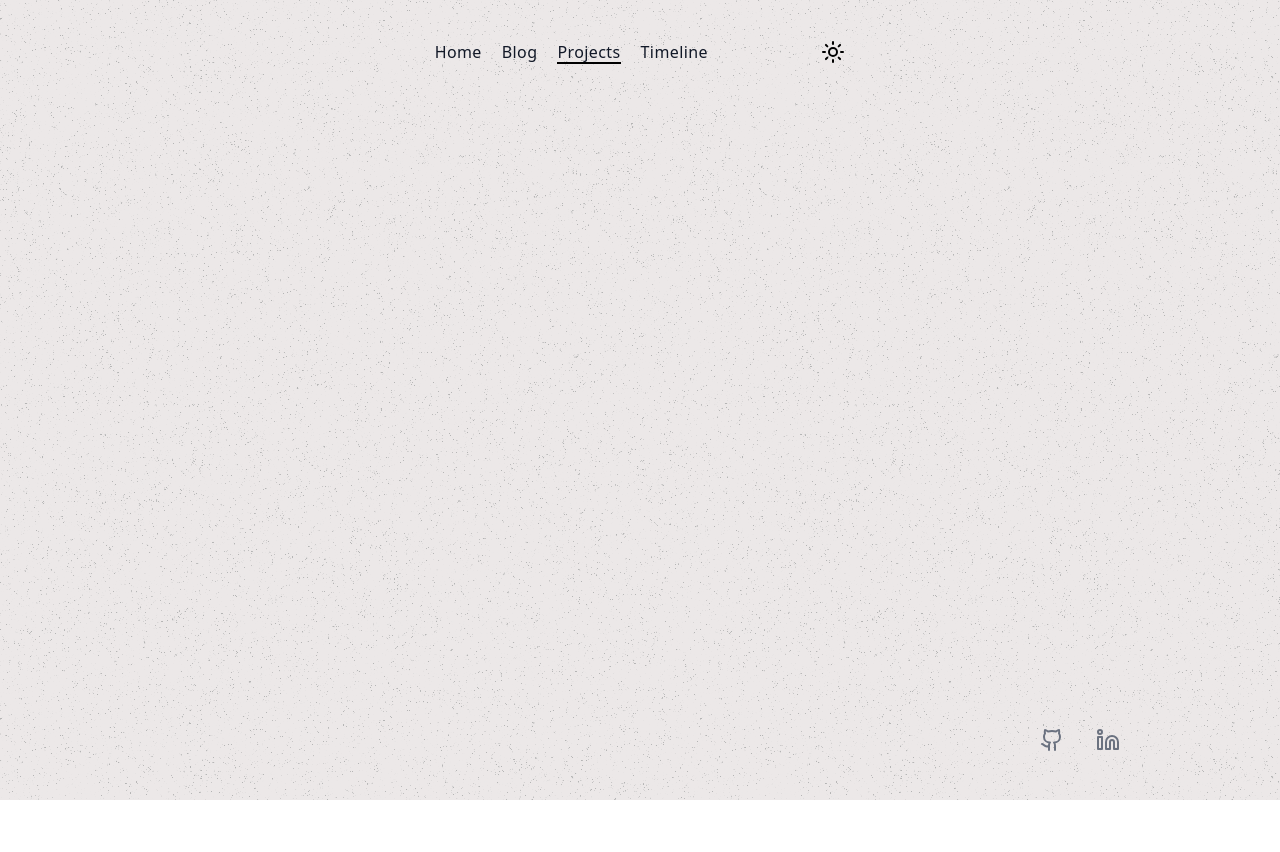
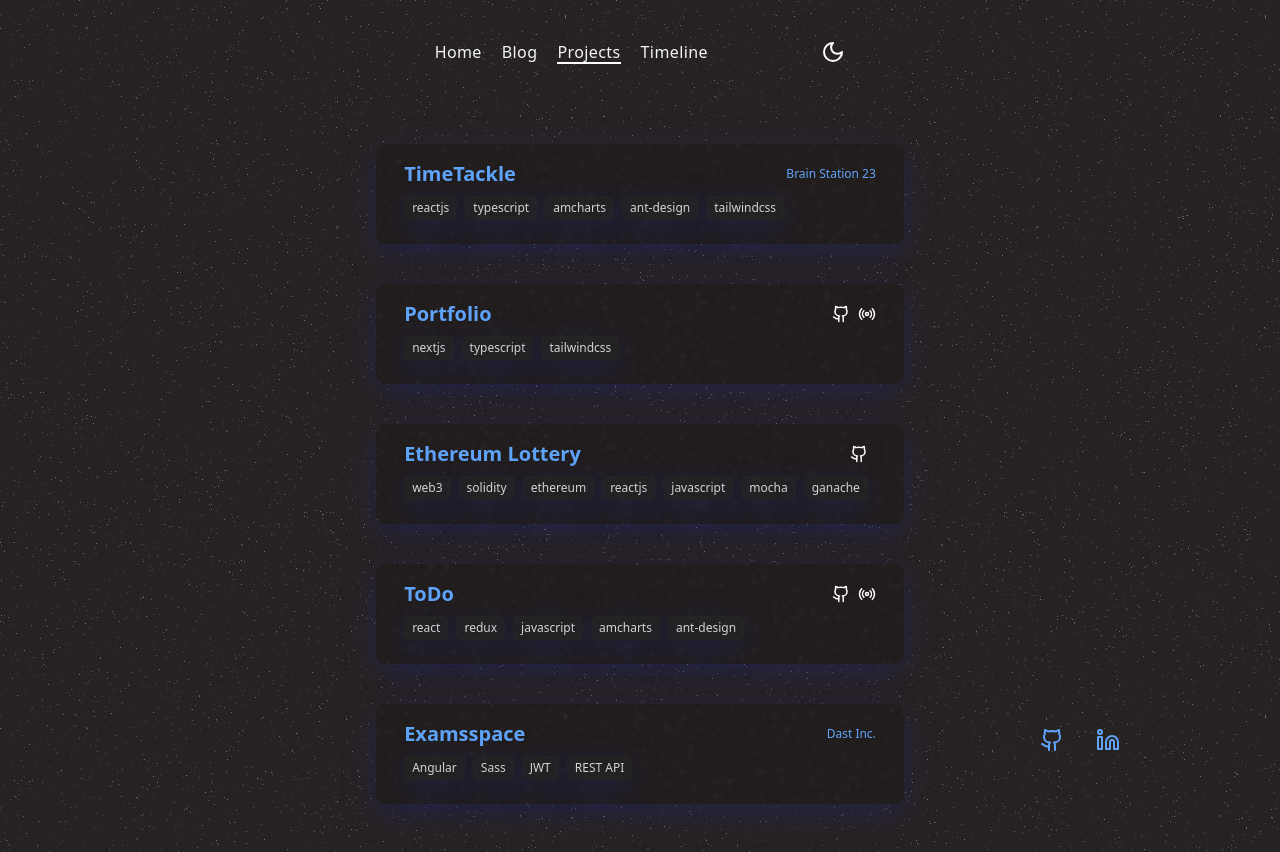
Before and after one commit to TusharIbtekar/portfolio, a Next.js app: page /projects in a window 1280 px wide. Before the commit the page ends 800 px from the top, so only its background shows below. Built offline with nearby package versions, Linux system fonts and the light colour scheme.

Commit message:
feat: projects page

```diff
--- /dev/null
+++ b/src/components/Projects/ProjectCard.component.tsx
@@ -0,0 +1,40 @@
+import { Tag } from "@/components/Tags";
+import type { Projects } from "@/types";
+import { Github, Radio } from "lucide-react";
+import Link from "next/link";
+
+export function ProjectCard({ projects }: Projects): JSX.Element {
+  return (
+    <div>
+      {projects.map((project, index) => {
+        return (
+          <div className="primary-morphs px-7 py-4 w-full mt-10">
+            <div className="flex justify-between items-center">
+              <h2 className="text-lg md:text-xl font-bold text-primary-color">
+                {project.name}
+              </h2>
+              <div>
+                <time className="block text-xs text-primary-color">
+                  {project.affliation}
+                </time>
+                <div className="flex">
+                  {project.githubLink && (
+                    <Link className="pr-2" href={project.githubLink || ""}>
+                      <Github size={18} />
+                    </Link>
+                  )}
+                  {project.demoLink && (
+                    <Link href={project.demoLink || ""}>
+                      <Radio size={18} />
+                    </Link>
+                  )}
+                </div>
+              </div>
+            </div>
+            <Tag skills={project.stack} />
+          </div>
+        );
+      })}
+    </div>
+  );
+}
--- /dev/null
+++ b/src/components/Projects/index.ts
@@ -0,0 +1 @@
+export * from "./ProjectCard.component";
--- a/src/components/Timeline/ExperienceCard.component.tsx
+++ b/src/components/Timeline/ExperienceCard.component.tsx
@@ -8,10 +8,10 @@ export function ExperienceCard({ experiences }: Experiences): JSX.Element {
         return (
           <>
             <div className="flex justify-between items-center">
-              <h2 className="text-lg md:text-xl font-bold text-zinc-300">
+              <h2 className="text-lg md:text-xl font-bold text-primary-color">
                 {experience.title}
               </h2>
-              <time className="block text-xs text-slate-100">
+              <time className="block text-xs text-primary-color">
                 {experience.period}
               </time>
             </div>
--- /dev/null
+++ b/src/lib/projects.tsx
@@ -0,0 +1,41 @@
+import type { Project } from "@/types";
+
+export const PROJECTS: Array<Project> = [
+  {
+    name: "TimeTackle",
+    affliation: "Brain Station 23",
+    stack: ["reactjs", "typescript", "amcharts", "ant-design", "tailwindcss"],
+    githubLink: "",
+    demoLink: "",
+  },
+  {
+    name: "Portfolio",
+    stack: ["nextjs", "typescript", "tailwindcss"],
+    githubLink: "https://github.com/TusharIbtekar/portfolio",
+    demoLink: "https://www.ibtekar.dev/",
+  },
+  {
+    name: "Ethereum Lottery",
+    stack: [
+      "web3",
+      "solidity",
+      "ethereum",
+      "reactjs",
+      "javascript",
+      "mocha",
+      "ganache",
+    ],
+    githubLink: "https://github.com/TusharIbtekar/lottery",
+  },
+  {
+    name: "ToDo",
+    stack: ["react", "redux", "javascript", "amcharts", "ant-design"],
+    githubLink: "https://github.com/TusharIbtekar/react-todo",
+    demoLink: "https://react-todoo.vercel.app/",
+  },
+  {
+    name: "Examsspace",
+    affliation: "Dast Inc.",
+    stack: ["Angular", "Sass", "JWT", "REST API"],
+  },
+];
--- a/src/pages/_app.tsx
+++ b/src/pages/_app.tsx
@@ -6,7 +6,7 @@ import { Theme } from "@/types";
 
 export default function App({ Component, pageProps }: AppProps) {
   return (
-    <ThemeProvider attribute="class" defaultTheme={Theme.SYSTEM} enableSystem>
+    <ThemeProvider attribute="class" defaultTheme={Theme.DARK} enableSystem>
       <Component {...pageProps} />
     </ThemeProvider>
   );
--- a/src/pages/projects.tsx
+++ b/src/pages/projects.tsx
@@ -1,5 +1,17 @@
+import { motion } from "framer-motion";
 import { Layout } from "@/layouts";
+import type { Projects } from "@/types";
+import { ProjectCard } from "@/components/Projects";
+import { PROJECTS } from "@/lib/projects";
 
-export default function Projects() {
-  return <Layout.Default></Layout.Default>;
+export default function Projects({ projects }: Projects): JSX.Element {
+  return (
+    <Layout.Default>
+      <div className="flex pt-16 mt-10 pb-12">
+        <div className="flex flex-col items-center max-w-sm sm:max-w-2xl w-full mx-auto px-0 sm:px-16">
+          <ProjectCard projects={PROJECTS} />
+        </div>
+      </div>
+    </Layout.Default>
+  );
 }
--- a/src/types/index.ts
+++ b/src/types/index.ts
@@ -1,2 +1,3 @@
 export * from "./theme";
 export * from "./experiences";
+export * from "./projects";
--- /dev/null
+++ b/src/types/projects.ts
@@ -0,0 +1,11 @@
+export interface Project {
+  name: string;
+  affliation?: string;
+  stack: string[];
+  githubLink?: string;
+  demoLink?: string;
+}
+
+export interface Projects {
+  projects: Project[];
+}
```
